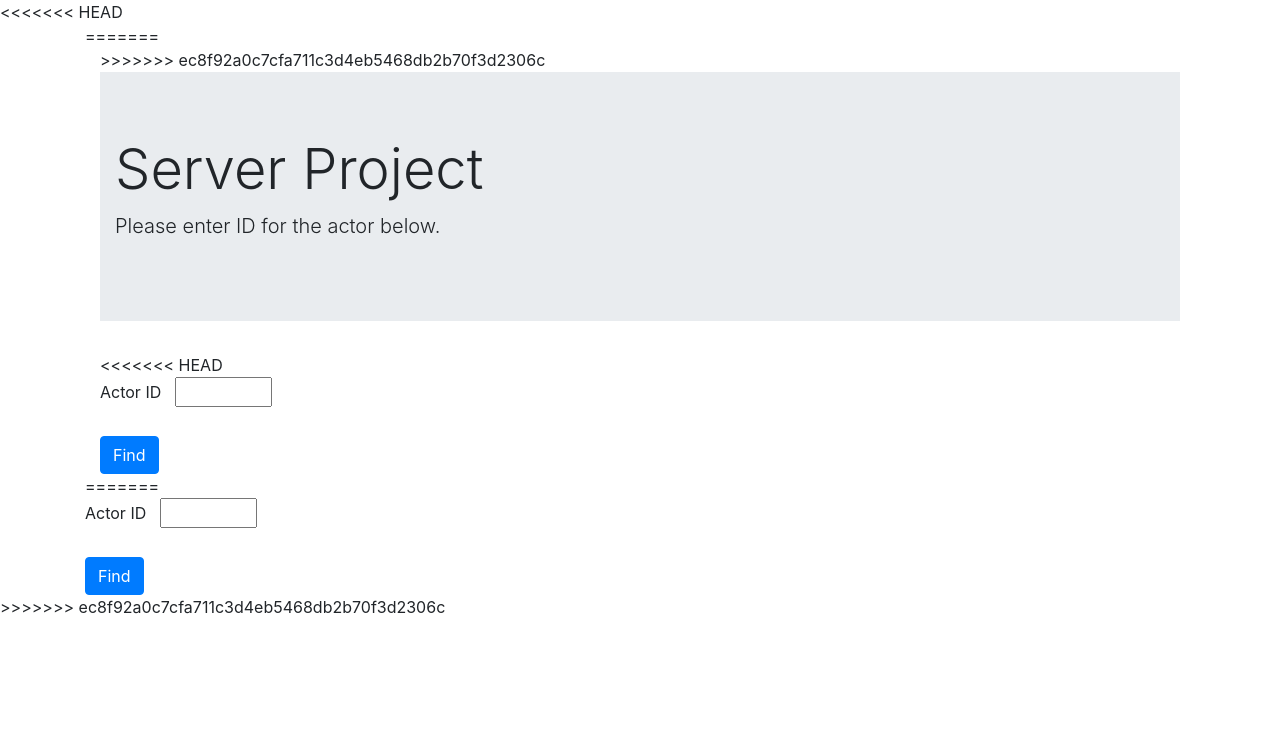
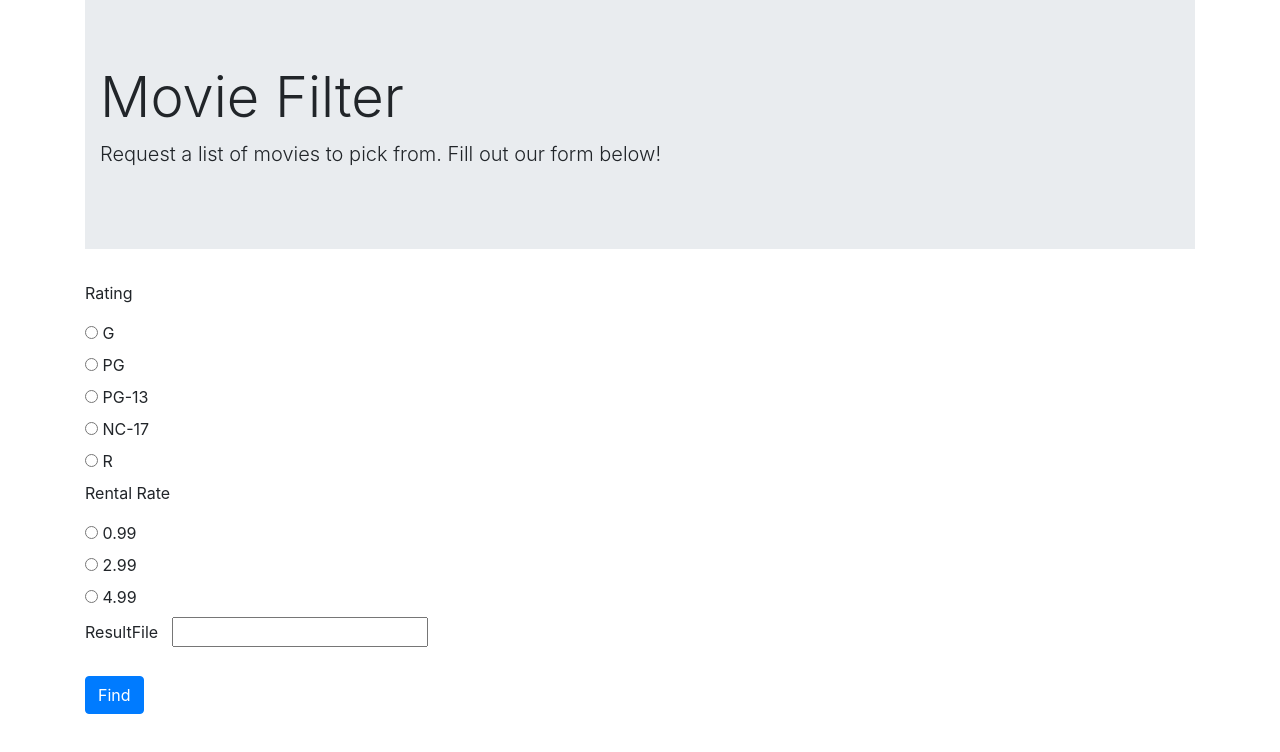
Before and after one commit to joetta25/ServerProject, a plain HTML site: page WebContent/index.html in a window 1280 px wide. Drawn offline with nearby package versions, Linux system fonts and the light colour scheme.

Commit message:
finished

```diff
--- a/WebContent/WEB-INF/web.xml
+++ b/WebContent/WEB-INF/web.xml
@@ -5,8 +5,6 @@
 	<servlet-name>Find Film Servlet</servlet-name>
 	<servlet-class>com.cognixia.jump.ActorServlet</servlet-class>
 </servlet>
-
-
 
 <servlet-mapping>
 <servlet-name>Find Film Servlet</servlet-name>
--- a/WebContent/index.html
+++ b/WebContent/index.html
@@ -3,54 +3,40 @@
 <head>
 <meta charset="UTF-8">
 <title>Actor Request</title>
-<<<<<<< HEAD
 <link rel="stylesheet" href="https://stackpath.bootstrapcdn.com/bootstrap/4.5.0/css/bootstrap.min.css" integrity="sha384-9aIt2nRpC12Uk9gS9baDl411NQApFmC26EwAOH8WgZl5MYYxFfc+NcPb1dKGj7Sk" crossorigin="anonymous">
 </head>
 <body>
 	<div class="container">
-=======
-
-<link rel="stylesheet" href="https://stackpath.bootstrapcdn.com/bootstrap/4.5.0/css/bootstrap.min.css" integrity="sha384-9aIt2nRpC12Uk9gS9baDl411NQApFmC26EwAOH8WgZl5MYYxFfc+NcPb1dKGj7Sk" crossorigin="anonymous">
-
-</head>
-<body>
-
-	<div class="container">
-
->>>>>>> ec8f92a0c7cfa711c3d4eb5468db2b70f3d2306c
 		<div class="jumbotron jumbotron-fluid">
 			<div class="container">
-				<h1 class="display-4">Server Project</h1>
-				<p class="lead">Please enter ID for the actor below.</p>
+				<h1 class="display-4">Movie Filter</h1>
+				<p class="lead">Request a list of movies to pick from. Fill out our form below!</p>
 			</div>
 		</div>
-<<<<<<< HEAD
 		<form action="FindFilmServlet" method="get">
-			<label>Actor ID</label>&nbsp;&nbsp;
-			<input type="number" id="actor-id" name="actor-id" min="1" max="200">
+  <p>Rating</p>
+  <input type="radio" id="G" name="rating" value="G">
+  <label for="G">G</label><br>
+  <input type="radio" id="PG" name="rating" value="PG">
+  <label for="PG">PG</label><br>
+  <input type="radio" id="PG-13" name="rating" value="PG-13">
+  <label for="PG-13">PG-13</label><br>
+  <input type="radio" id="NC-17" name="rating" value="NC-17">
+  <label for="NC-17">NC-17</label><br>
+  <input type="radio" id="R" name="rating" value="R">
+  <label for="R">R</label><br>
+  <p>Rental Rate</p>
+  <input type="radio" id="0.99" name="rental" value="0.99">
+  <label for="0.99">0.99</label><br>
+  <input type="radio" id="2.99" name="rental" value="2.99">
+  <label for="2.99">2.99</label><br>
+  <input type="radio" id="4.99" name="rental" value="4.99">
+  <label for="4.99">4.99</label><br>
+			<label>ResultFile</label>&nbsp;&nbsp;
+			<input type="number" id="limit" name="limit" min="1" >
 			<br><br>
 			<input type="submit" value="Find" class="btn btn-primary">
 		</form>
 	</div>
 </body>
 </html>
-=======
-
-		<form action="FindFilmServlet" method="get">
-
-			<label>Actor ID</label>&nbsp;&nbsp;
-			<input type="number" id="actor-id" name="actor-id" min="1" max="200">
-
-			<br><br>
-			<input type="submit" value="Find" class="btn btn-primary">
-
-		</form>
-
-
-	</div>
-
-
-
-</body>
-</html>
->>>>>>> ec8f92a0c7cfa711c3d4eb5468db2b70f3d2306c
```
Also changed, not shown: 3 other files.
